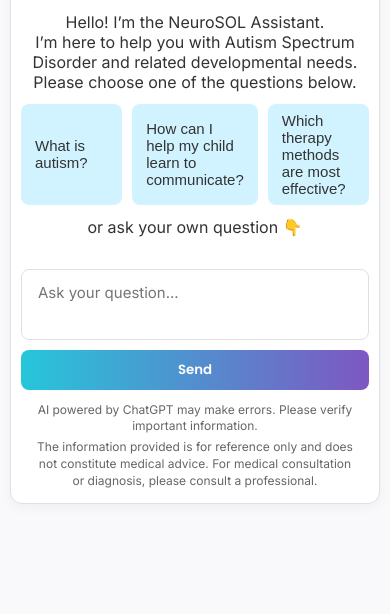
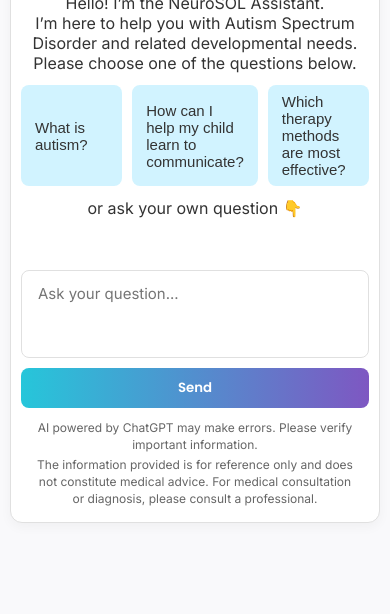
Before and after one commit to Conductorr-23/neurosol-assistant, a website: page index.html in a window 390 px wide. Shown: the part 230-844 px from the top of the page. Drawn offline with nearby package versions, Linux system fonts and the light colour scheme.

Commit message:
Fix onboarding selector to use #onboarding-section

```diff
--- a/style.css
+++ b/style.css
@@ -192,15 +192,15 @@ html, body {
   border-radius: 8px;
   font-size: 16px;
   resize: none;
-  min-height: 48px;
-  /* 🔥 ИЗМЕНЕНИЕ: Уточняем max-height, используем точное значение line-height */
+  /* 🔥 ИЗМЕНЕНИЕ: min-height для 3 строк */
+  min-height: calc((16px * 1.6 * 3) + (12px * 2)); /* 3 строки * font-size * line-height + 2 * padding-top/bottom */
+  /* 🔥 ИЗМЕНЕНИЕ: max-height для 5 строк */
   max-height: calc((16px * 1.6 * 5) + (12px * 2)); /* 5 строк * font-size * line-height + 2 * padding-top/bottom */
-  line-height: 1.6; /* 🔥 Теперь точно соответствует line-height bubble */
+  line-height: 1.6;
   font-family: var(--font-main);
 
-  /* 🔥 ДОБАВЛЕНО/ИЗМЕНЕНО: Убедимся, что display: block и управляем overflow-y из JS */
-  display: block; /* Убедимся, что textarea ведет себя как блочный элемент */
-  width: 100%; /* Убедимся, что textarea занимает всю доступную ширину */
+  display: block;
+  width: 100%;
   overflow-y: hidden; /* Изначально скрываем скролл, JS будет управлять */
 }
 
@@ -270,12 +270,12 @@ html, body {
     }
     .chat-footer input,
     .chat-footer textarea {
-        font-size: 15px; /* Уточняем размер шрифта для мобильных */
-        min-height: 45px; /* Адаптируем min-height под мобильный font-size */
-        max-height: calc((15px * 1.5 * 5) + (10px * 2)); /* Пересчитываем max-height для мобильных */
-        line-height: 1.5; /* Убедимся, что line-height соответствует font-size на мобильных */
-        /* padding: 10px 15px; <-- Убрано ранее, это правильно */
-        /* min-height: initial; <-- Закомментировано, так как конфликтует с min-height в общем правиле */
+        font-size: 15px;
+        line-height: 1.5; /* Для мобильных line-height 1.5 */
+        /* 🔥 ИЗМЕНЕНИЕ: min-height для 3 строк на мобильных */
+        min-height: calc((15px * 1.5 * 3) + (10px * 2)); /* 3 строки * font-size * line-height + 2 * padding-top/bottom */
+        /* 🔥 ИЗМЕНЕНИЕ: max-height для 5 строк на мобильных */
+        max-height: calc((15px * 1.5 * 5) + (10px * 2)); /* 5 строк * font-size * line-height + 2 * padding-top/bottom */
     }
 }
 .error {
@@ -288,7 +288,7 @@ html, body {
 /* ======================= */
 
 /* Контейнер для блока onboarding */
-.onboarding {
+#onboarding-section {
   display: flex;
   flex-direction: column;
   align-items: center;
```
